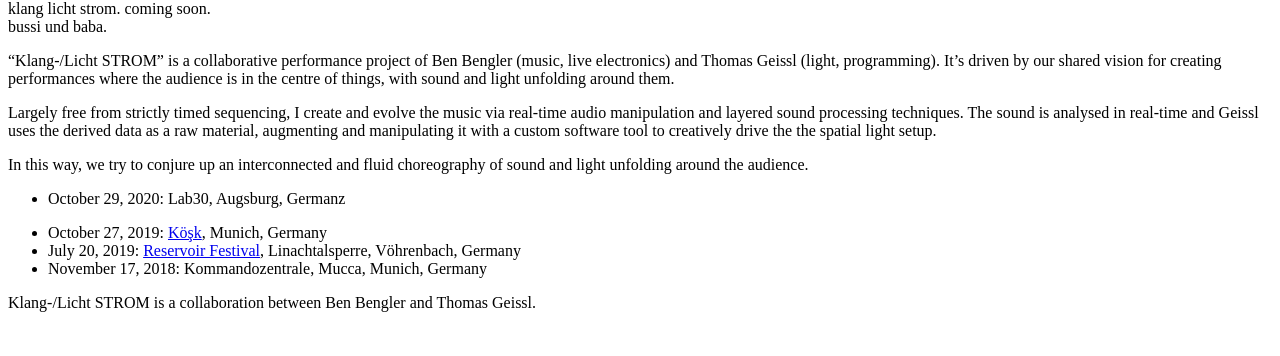
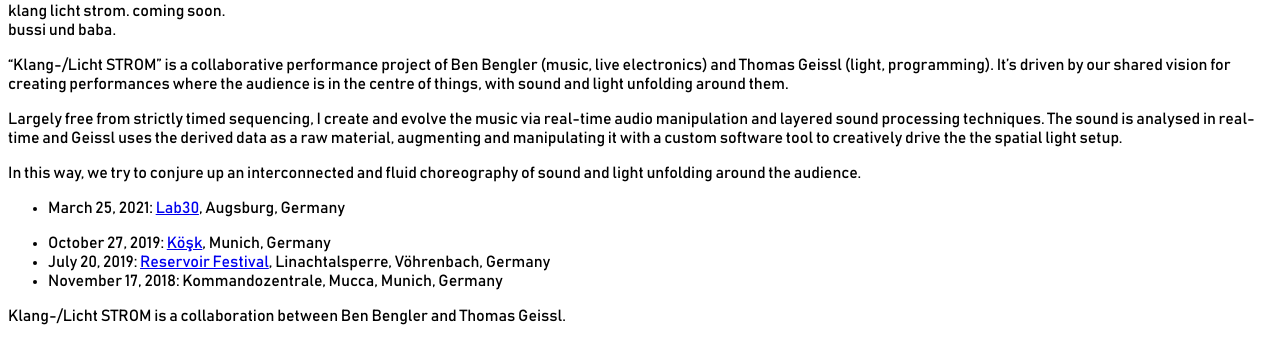
Before and after one commit to thomasgeissl/klanglichtstrom-website, a Gatsby site: page / in a window 1280 px wide. Shown: the part 444-800 px from the top of the page. Built offline with nearby package versions, Linux system fonts and the light colour scheme; Gatsby itself is replaced by a stand-in of ours.

Commit message:
fixed font

```diff
--- a/gatsby-config.js
+++ b/gatsby-config.js
@@ -4,8 +4,9 @@ module.exports = {
       resolve: "gatsby-source-filesystem",
       options: {
         name: "fonts",
-        path: `${__dirname}/src/fonts/`
-      }
-    }
+        path: `${__dirname}/src/assets/fonts/`,
+      },
+    },
+    `gatsby-plugin-sass`,
   ],
 }
--- a/package.json
+++ b/package.json
@@ -17,7 +17,9 @@
   },
   "dependencies": {
     "gatsby": "^2.24.47",
+    "gatsby-plugin-sass": "^2.8.0",
     "gatsby-source-filesystem": "^2.3.32",
+    "node-sass": "^4.0.0",
     "react": "^16.12.0",
     "react-dom": "^16.12.0",
     "styled-components": "^5.2.0"
--- a/src/components/When.js
+++ b/src/components/When.js
@@ -5,7 +5,13 @@ export default () => {
     <section>
       {/* <h2>When</h2> */}
       <ul>
-        <li>October 29, 2020: Lab30, Augsburg, Germanz</li>
+        <li>
+          March 25, 2021:{" "}
+          <a href="https://www.lab30.de/" target="_blank">
+            Lab30
+          </a>
+          , Augsburg, Germany
+        </li>
       </ul>
       <ul>
         <li>
--- a/src/pages/index.js
+++ b/src/pages/index.js
@@ -3,6 +3,8 @@ import React from "react"
 import What from "../components/What"
 import When from "../components/When"
 import Who from "../components/Who"
+
+import "../styles/index.scss"
 
 export default function Home() {
   return (
--- /dev/null
+++ b/src/styles/index.scss
@@ -0,0 +1,7 @@
+@font-face {
+    font-family: bahnschrift;
+    src: url(../assets/fonts/BAHNSCHRIFT.ttf);
+  }
+  html {
+    font-family: bahnschrift;
+  }
```
Also changed, not shown: src/assets/fonts/BAHNSCHRIFT.ttf (renamed from src/fonts/BAHNSCHRIFT.TTF), 1 other file.
